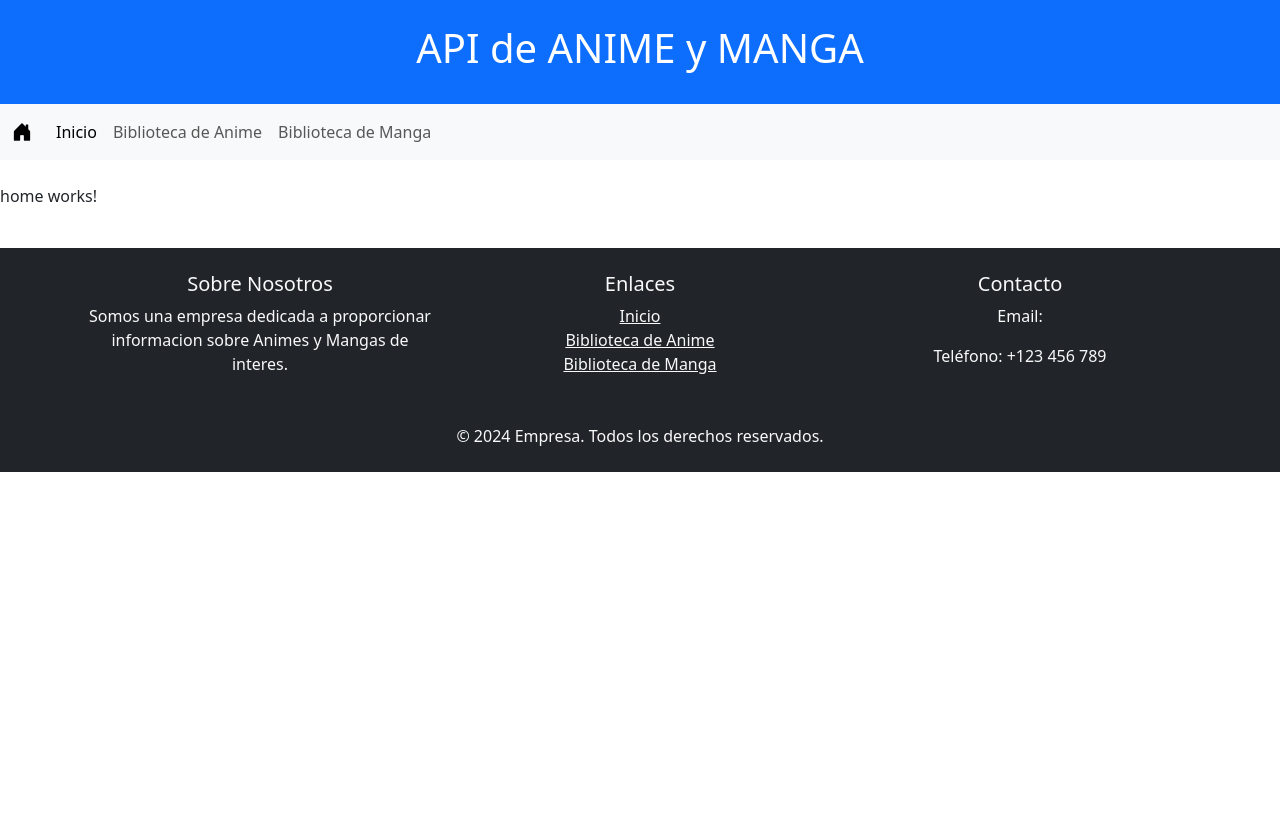
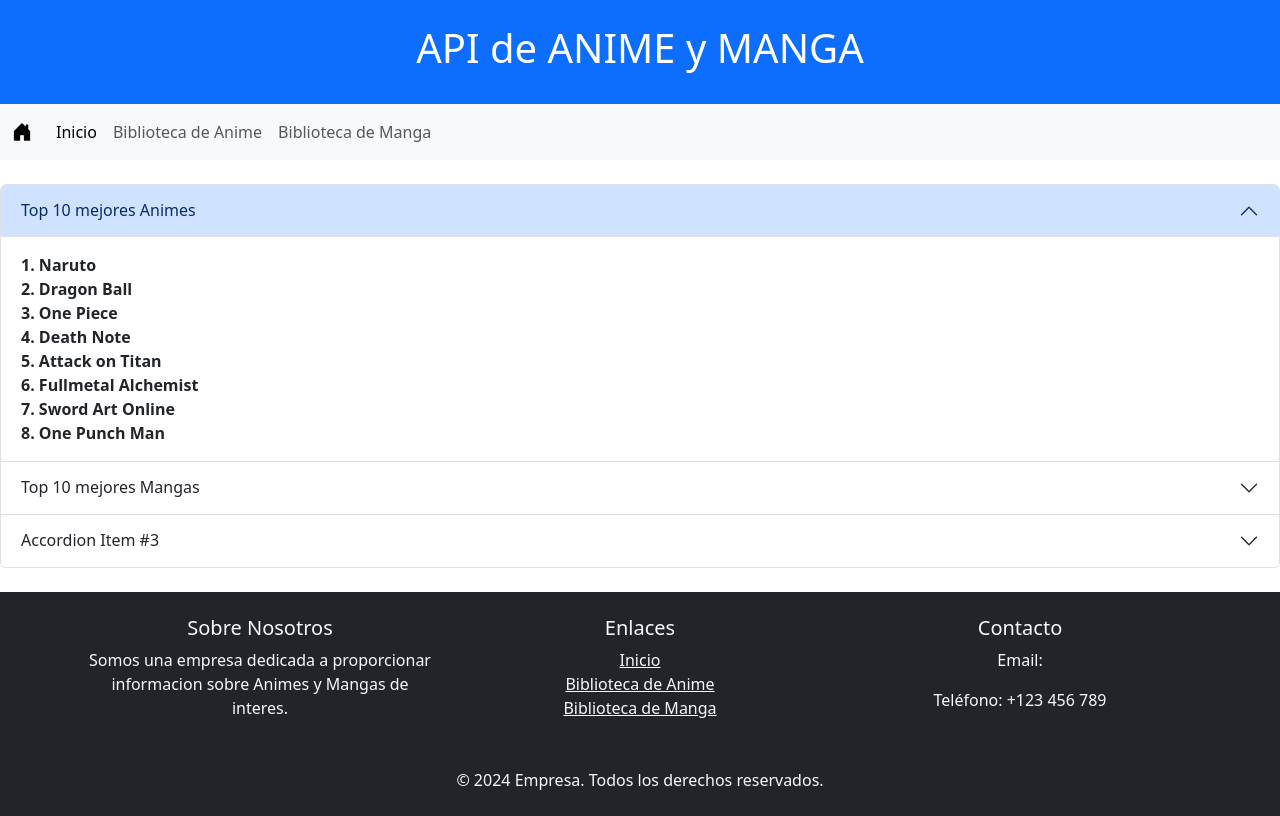
Before and after one commit to PabloGomezMelendez/DEC-Proyecto-Final-Angular, an Angular app in the folder proyetcoFinal/: page / in a window 1280 px wide. Built offline with nearby package versions, Linux system fonts and the light colour scheme.

Commit message:
[DEC] HTML base de home

```diff
--- a/proyetcoFinal/src/app/components/home/home.component.html
+++ b/proyetcoFinal/src/app/components/home/home.component.html
@@ -1 +1,62 @@
-<p>home works!</p>
+<div class="accordion" id="accordionExample">
+    <div class="accordion-item">
+        <h2 class="accordion-header">
+            <button class="accordion-button" type="button" data-bs-toggle="collapse" data-bs-target="#collapseOne"
+                aria-expanded="true" aria-controls="collapseOne">
+                Top 10 mejores Animes
+            </button>
+        </h2>
+        <div id="collapseOne" class="accordion-collapse collapse show" data-bs-parent="#accordionExample">
+            <div class="accordion-body">
+                <strong>1. Naruto</strong> <br>
+                <strong>2. Dragon Ball</strong> <br>
+                <strong>3. One Piece</strong> <br>
+                <strong>4. Death Note</strong> <br>
+                <strong>5. Attack on Titan</strong> <br>
+                <strong>6. Fullmetal Alchemist</strong> <br>
+                <strong>7. Sword Art Online</strong> <br>
+                <strong>8. One Punch Man</strong>
+            </div>
+        </div>
+    </div>
+    <div class="accordion-item">
+        <h2 class="accordion-header">
+            <button class="accordion-button collapsed" type="button" data-bs-toggle="collapse"
+                data-bs-target="#collapseTwo" aria-expanded="false" aria-controls="collapseTwo">
+                Top 10 mejores Mangas
+            </button>
+        </h2>
+        <div id="collapseTwo" class="accordion-collapse collapse" data-bs-parent="#accordionExample">
+            <div class="accordion-body">
+                <strong>1. Naruto</strong> <br>
+                <strong>2. Dragon Ball</strong> <br>
+                <strong>3. One Piece</strong> <br>
+                <strong>4. Death Note</strong> <br>
+                <strong>5. Attack on Titan</strong> <br>
+                <strong>6. Fullmetal Alchemist</strong> <br>
+                <strong>7. Sword Art Online</strong> <br>
+                <strong>8. One Punch Man</strong>
+            </div>
+        </div>
+    </div>
+    <div class="accordion-item">
+        <h2 class="accordion-header">
+            <button class="accordion-button collapsed" type="button" data-bs-toggle="collapse"
+                data-bs-target="#collapseThree" aria-expanded="false" aria-controls="collapseThree">
+                Accordion Item #3
+            </button>
+        </h2>
+        <div id="collapseThree" class="accordion-collapse collapse" data-bs-parent="#accordionExample">
+            <div class="accordion-body">
+                <strong>1. Naruto</strong> <br>
+                <strong>2. Dragon Ball</strong> <br>
+                <strong>3. One Piece</strong> <br>
+                <strong>4. Death Note</strong> <br>
+                <strong>5. Attack on Titan</strong> <br>
+                <strong>6. Fullmetal Alchemist</strong> <br>
+                <strong>7. Sword Art Online</strong> <br>
+                <strong>8. One Punch Man</strong>
+            </div>
+        </div>
+    </div>
+</div>
```
